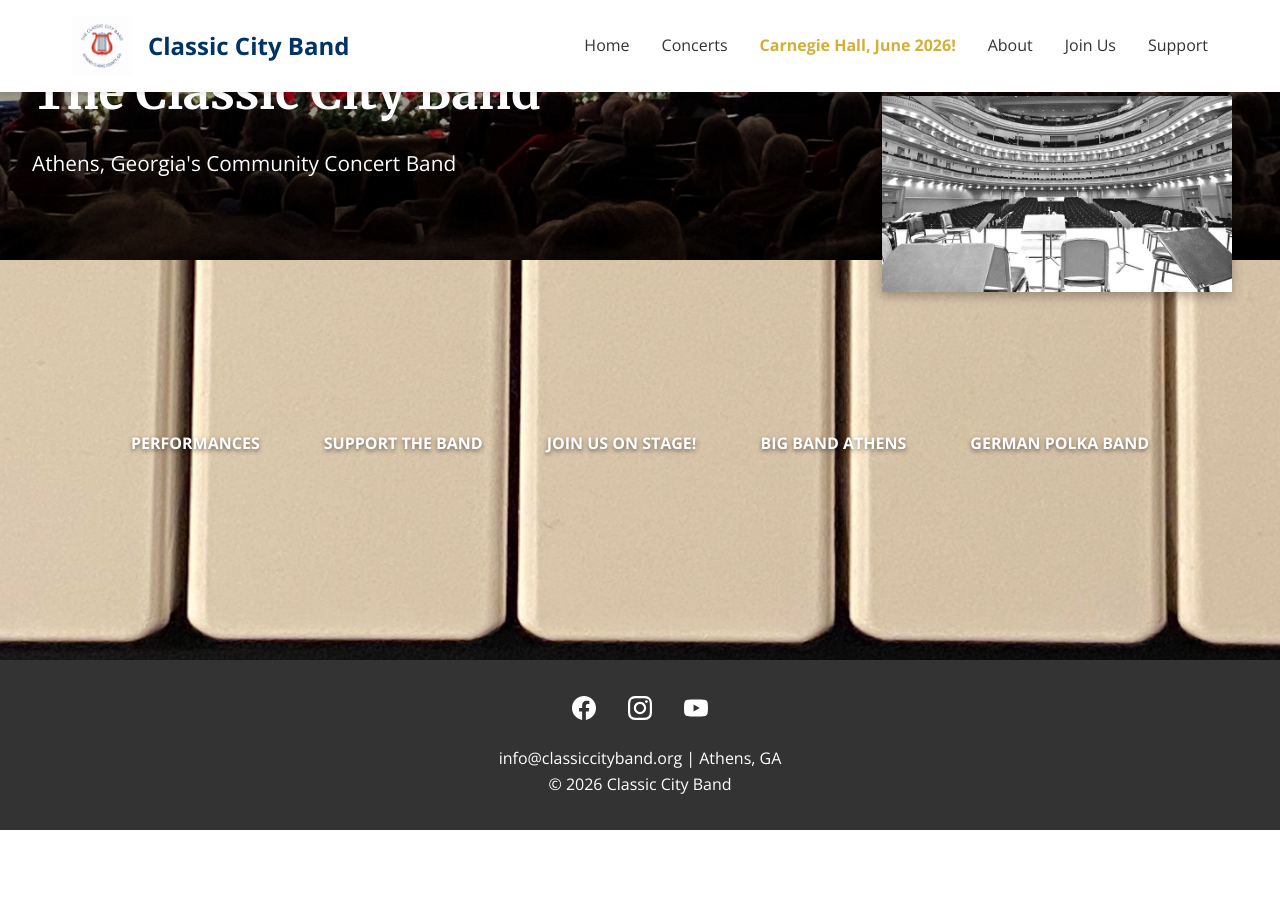
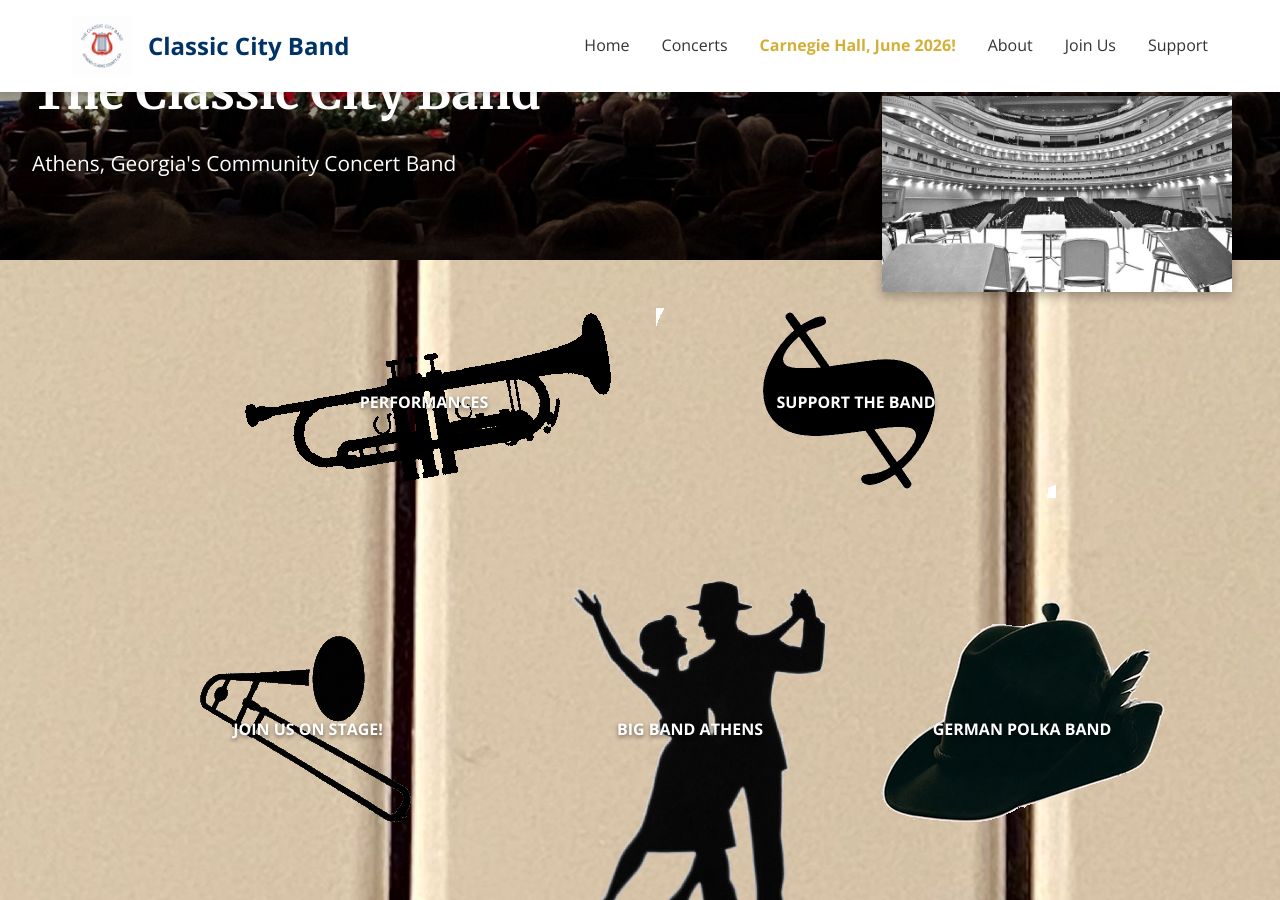
Before and after one commit to webmasterCCB/CCBwebsite, a Jekyll site: the page built from index.html, in a window 1280 px wide and 900 px high, scrolled down 332 px. Built offline with Jekyll 4.4.1, drawn with Linux system fonts in a browser that asks for light colours; before the commit the page ends 1162 px from its top, so only the background shows below that.

Commit message:
Update index.html

```diff
--- a/index.html
+++ b/index.html
@@ -12,9 +12,10 @@ title: Home
 </section>
 
 <section class="quick-links">
-  <a href="/CCBwebsite/concerts" class="link-btn">PERFORMANCES</a>
-  <a href="/CCBwebsite/support" class="link-btn">SUPPORT THE BAND</a>
-  <a href="/CCBwebsite/join" class="link-btn">JOIN US ON STAGE!</a>
-  <a href="[BIG BAND ATHENS URL]" class="link-btn ensemble-link">BIG BAND ATHENS</a>
-  <a href="[GERMAN POLKA BAND URL]" class="link-btn ensemble-link">GERMAN POLKA BAND</a>
+  <a href="/CCBwebsite/concerts" class="link-btn performances">PERFORMANCES</a>
+  <a href="/CCBwebsite/support" class="link-btn support">SUPPORT THE BAND</a>
+  <a href="/CCBwebsite/join" class="link-btn join">JOIN US ON STAGE!</a>
+  <a href="https://www.classiccityband.org/ensembles/classic-city-swing/" class="link-btn bigband ensemble-link">BIG BAND ATHENS</a>
+  <a href="https://www.classiccityband.org/ensembles/german-polka-band/" class="link-btn polka ensemble-link">GERMAN POLKA BAND</a>
 </section>
+</section>
```
